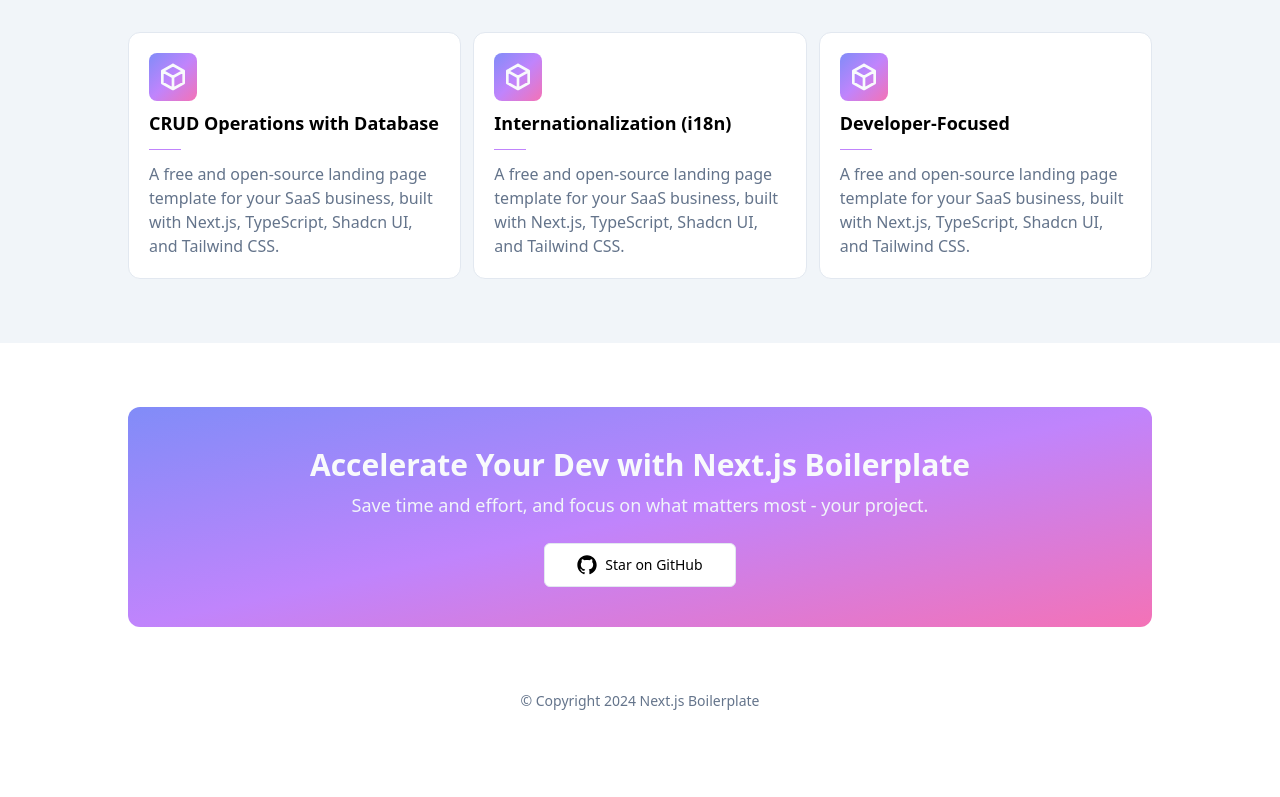
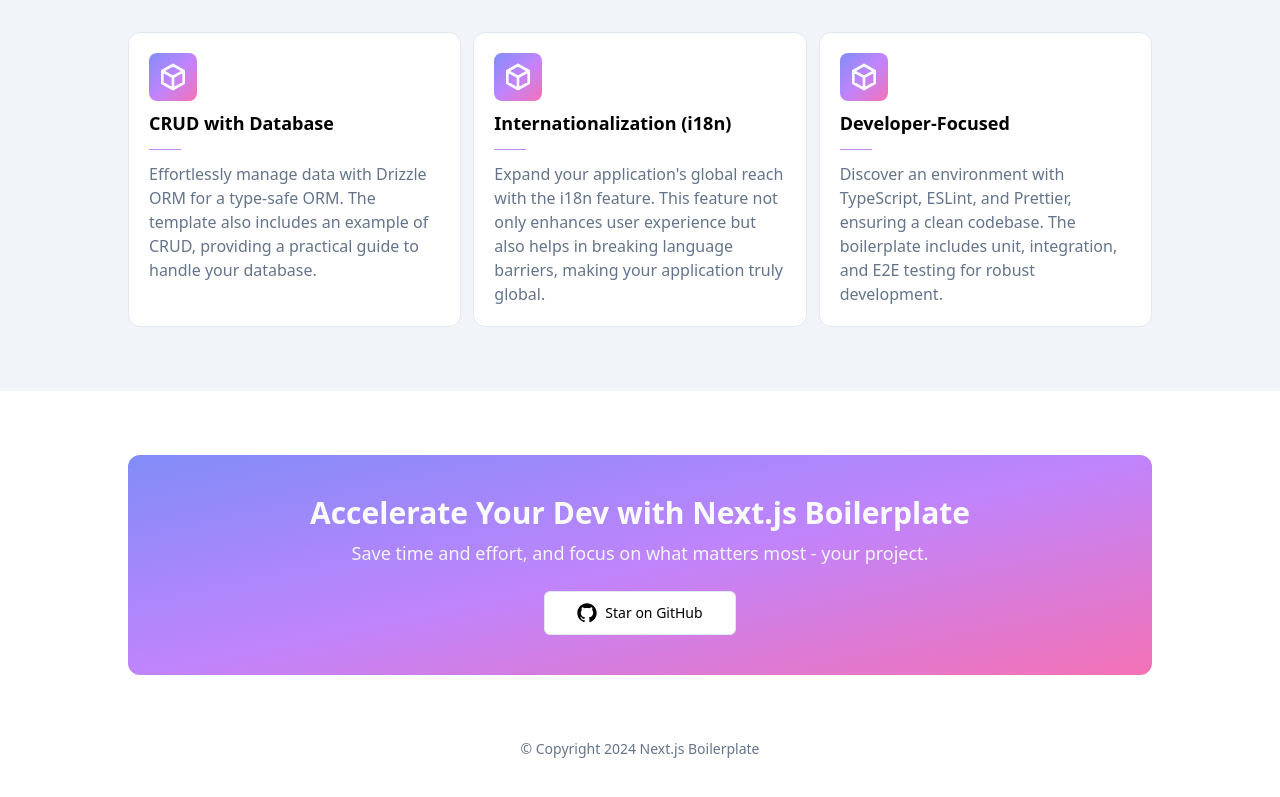
Before and after one commit to ixartz/nextjs-starter, a Next.js app: page / in a window 1280 px wide. Shown: the part 1448-2245 px from the top of the page. Before the commit the page ends 2223 px from the top, so only its background shows below. Built offline with nearby package versions, Linux system fonts and the light colour scheme.

Commit message:
feat: write the last 3 features card

```diff
--- a/src/templates/Features.tsx
+++ b/src/templates/Features.tsx
@@ -87,10 +87,11 @@
               <path d="M12 3l8 4.5v9L12 21l-8-4.5v-9L12 3M12 12l8-4.5M12 12v9M12 12L4 7.5" />
             </svg>
           }
-          title="CRUD Operations with Database"
+          title="CRUD with Database"
         >
-          A free and open-source landing page template for your SaaS business,
-          built with Next.js, TypeScript, Shadcn UI, and Tailwind CSS.
+          Effortlessly manage data with Drizzle ORM for a type-safe ORM. The
+          template also includes an example of CRUD, providing a practical guide
+          to handle your database.
         </FeatureCard>
 
         <FeatureCard
@@ -109,8 +110,9 @@
           }
           title="Internationalization (i18n)"
         >
-          A free and open-source landing page template for your SaaS business,
-          built with Next.js, TypeScript, Shadcn UI, and Tailwind CSS.
+          Expand your application&apos;s global reach with the i18n feature.
+          This feature not only enhances user experience but also helps in
+          breaking language barriers, making your application truly global.
         </FeatureCard>
 
         <FeatureCard
@@ -129,8 +131,9 @@
           }
           title="Developer-Focused"
         >
-          A free and open-source landing page template for your SaaS business,
-          built with Next.js, TypeScript, Shadcn UI, and Tailwind CSS.
+          Discover an environment with TypeScript, ESLint, and Prettier,
+          ensuring a clean codebase. The boilerplate includes unit, integration,
+          and E2E testing for robust development.
         </FeatureCard>
       </div>
     </Section>
```
